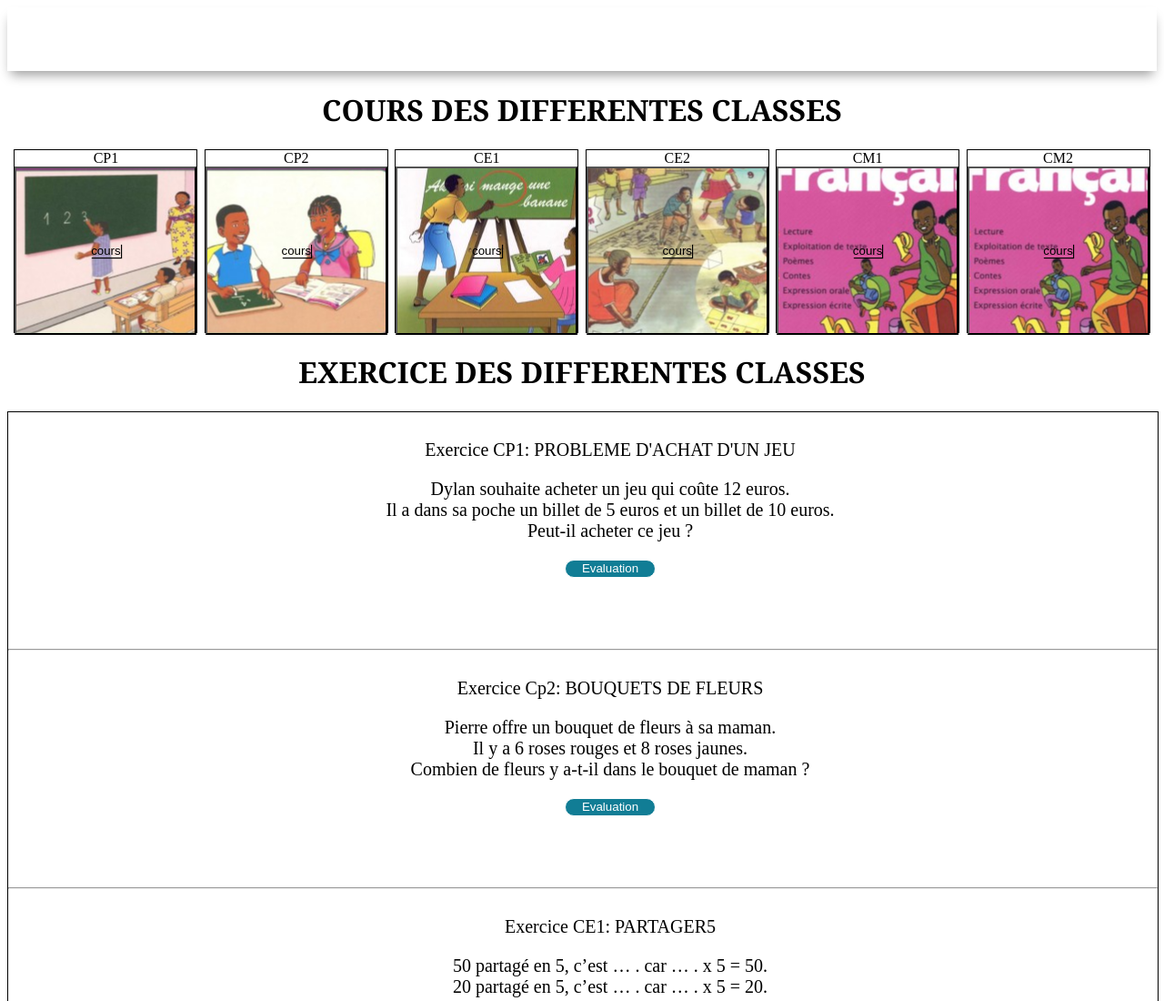
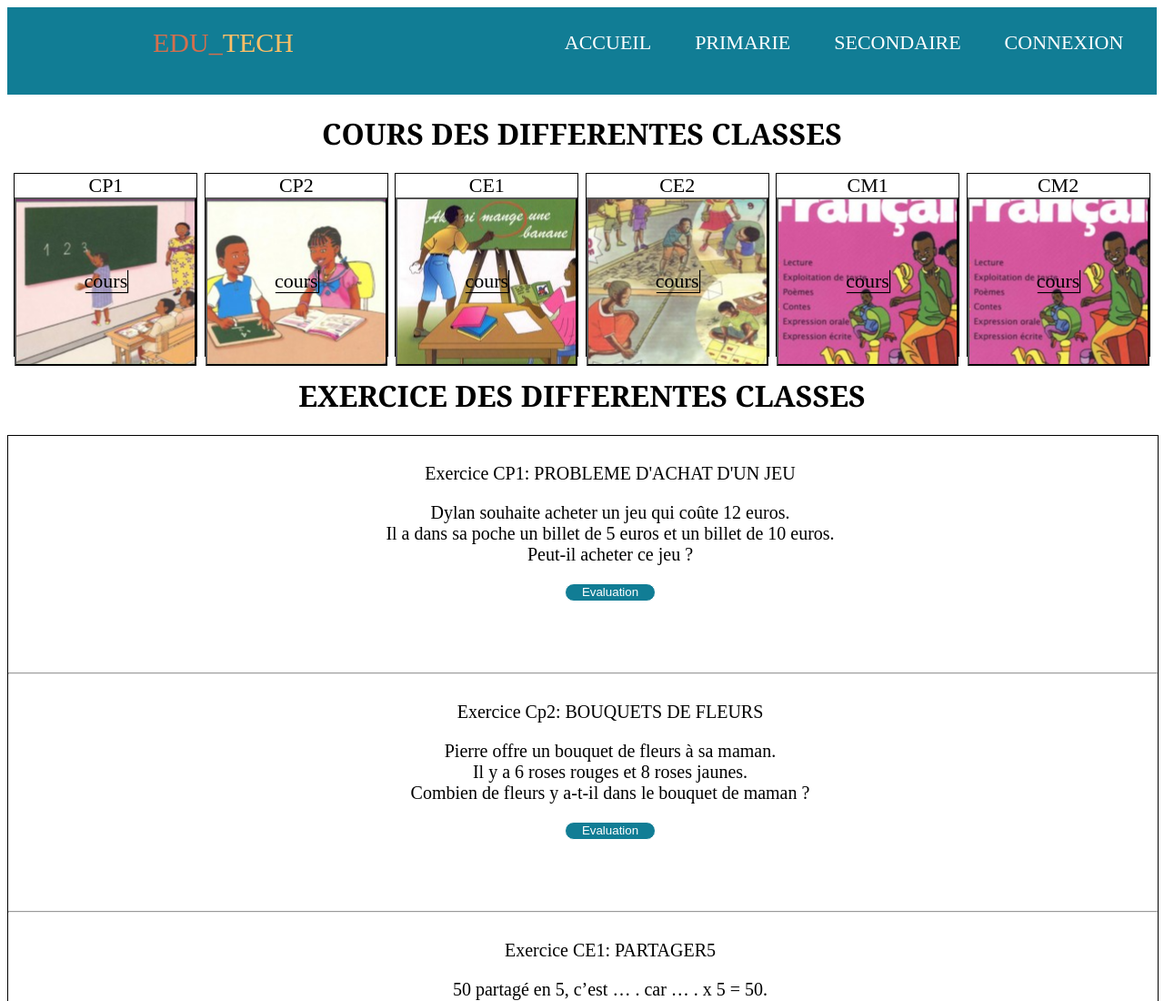
Before and after one commit to Mathurin-kouame/Edu_Tech, a plain HTML site: page HTML/cours_primaire.html in a window 1280 px wide. Shown: the top 1100 px of the page at 91% size. Drawn offline with Linux system fonts and the light colour scheme; files whose address does not match are found by name.

Commit message:
rectification

```diff
--- a/HTML/cours_primaire.html
+++ b/HTML/cours_primaire.html
@@ -6,11 +6,17 @@
     <meta name="viewport" content="width=device-width, initial-scale=1.0">
     <link rel="stylesheet" href="../css/cours_primaire.css">
     <title>Cours_primaire</title>
-</head>
-    <div class="div_generale">
-        <header class="header">
-    </div>
-</header>
+    <header>
+        <div class="navbar">
+            <a href="index.html" class="logo"><span id="Mc">EDU_</span><span id="delices">TECH</span></a>
+            <ul class="head">
+                <li><a href="#index"class="action" >ACCUEIL</a></li>
+                <li><a href="dossierhtml/nouveaute.html" class="action">PRIMARIE</a></li>
+                <li><a href="dossierhtml/paniervide.html" class="action" >SECONDAIRE</a></li>
+                <li><a href="dossierhtml/connexion.html" class="action">CONNEXION</a></li>
+            </ul>
+            </div>
+    </header>
 <body>
     <h1>COURS DES DIFFERENTES CLASSES</h1>
         <div class="cours">
--- a/css/cours_primaire.css
+++ b/css/cours_primaire.css
@@ -1,12 +1,58 @@
-.header{
-	grid-area: header;
-	height: 70px;
-	display: flex;
-	justify-content: space-between;
-	align-items: center;
-	padding: 0 30px;
-	box-shadow: 0 8px 12px -4px rgba(0, 0, 0, 0.4);
+header{
+    background-color:  #117D95;
+    width: 100%;
+    height: 6rem;
+    position: sticky;
+    top: 0;
+    z-index: 1000;
 }
+.navbar{
+    width: 70%;
+    display: flex;
+    justify-content: space-between;
+    align-items: center;
+
+}
+.logo{
+    margin-left: 10rem;
+}
+#Mc{
+    font-size: 30px;
+    color: #D46F4D;
+    font-family:Porter Sans Block;
+}
+#delices{
+    font-size: 30px;
+    color:#FFBF66;
+}
+
+.head{
+display: flex;
+width: 20rem;
+}
+.head li{
+    display: flex;
+    justify-content: space-between;
+    margin-left: 15%;
+
+}
+a{
+    text-decoration: none;
+    color: white;
+    margin-top: 10px;
+    font-family: Philosopher;
+    font-size: 22px;
+}
+li{
+    list-style-type: none;
+
+}
+.action:hover{
+    border-bottom: 5px solid #FFBF66;
+  }
+
+
+
 .classe{
 	width: 200px;
 	height: 200px;
@@ -86,3 +132,6 @@ p{
 	border-radius: 10px;
 	color: white;
 }
+li a{
+	color: white;
+}
```
